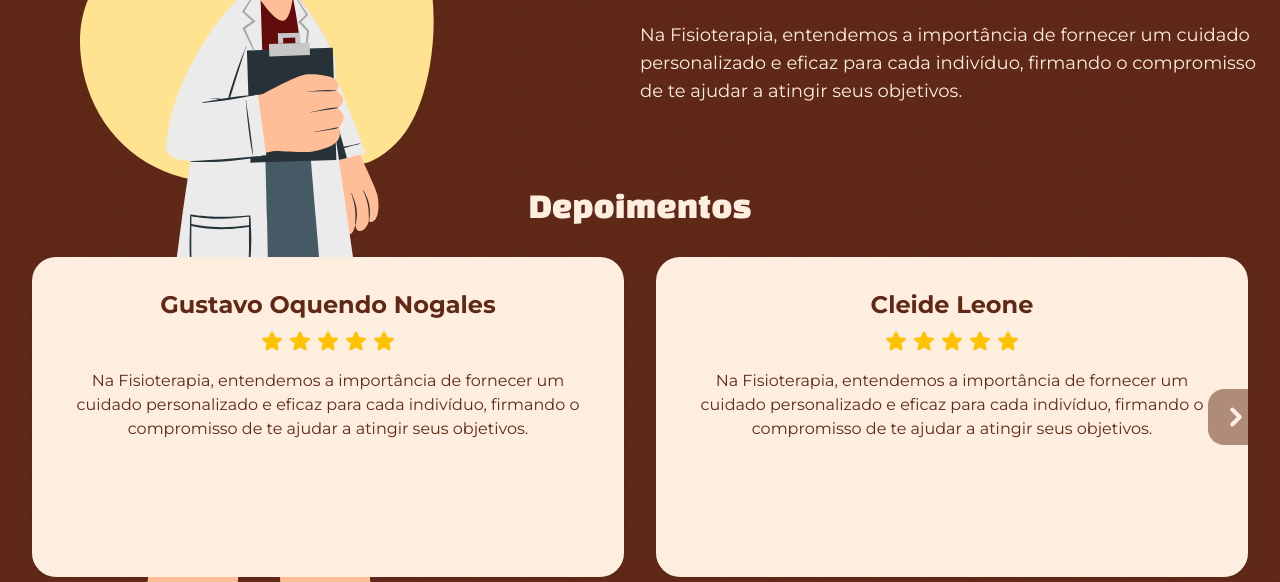
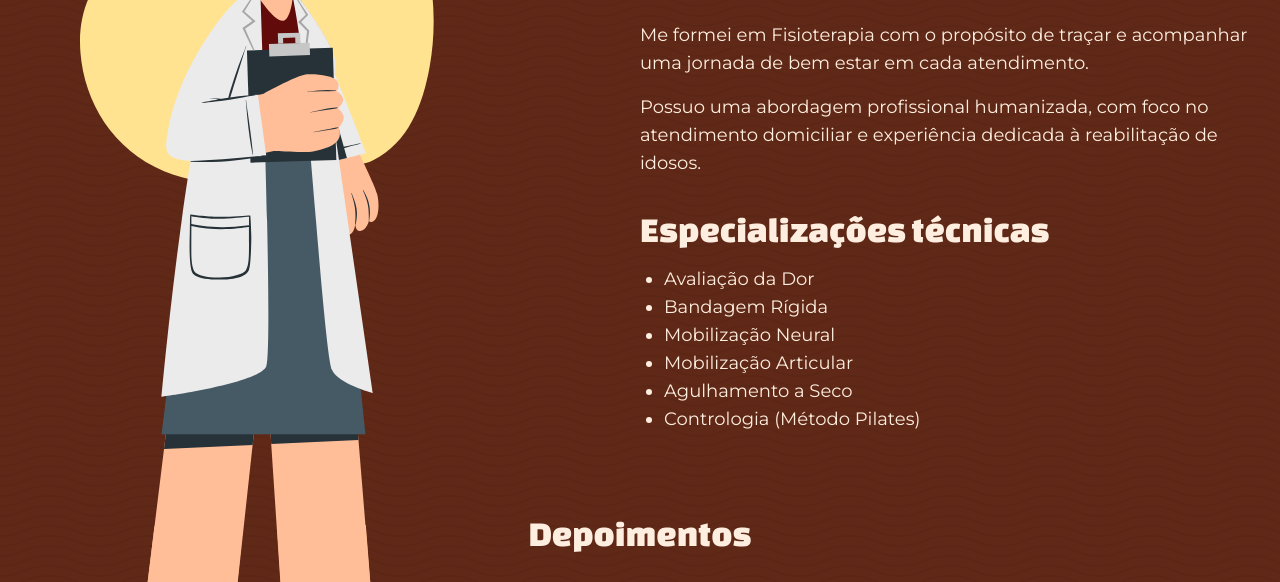
Before and after one commit to gustavonogales/dmc, a Gatsby site: page / in a window 1280 px wide. Shown: the part 1050-1632 px from the top of the page. Built offline with nearby package versions, Linux system fonts and the light colour scheme; Gatsby itself is replaced by a stand-in of ours.

Commit message:
change professional section content

```diff
--- a/src/components/sections/ProfessionalSection/index.js
+++ b/src/components/sections/ProfessionalSection/index.js
@@ -17,7 +17,12 @@ export const ProfessionalSection = React.forwardRef((props, ref) => {
         professional {
           name
           id
-          description
+          bio
+          bioSecondParagraph
+          technicalSpecializations {
+            title
+            items
+          }
           reviews {
             title
             items {
@@ -48,8 +53,19 @@ export const ProfessionalSection = React.forwardRef((props, ref) => {
             </h2>
             <span className="text-background">{data.id}</span>
             <p className="mt-6 font-body text-sm sm:text-base md:text-lg leading-body text-background text-center lg:text-start">
-              {data.description}
+              {data.bio}
             </p>
+            <p className="mt-4 font-body text-sm sm:text-base md:text-lg leading-body text-background text-center lg:text-start">
+              {data.bioSecondParagraph}
+            </p>
+            <h3 className="text-background text-4xl font-display mt-8">
+              {data.technicalSpecializations.title}
+            </h3>
+            <ul className="list-disc font-body text-background text-start mt-4 ml-6 text-sm sm:text-base md:text-lg">
+              {data.technicalSpecializations.items.map((item) => (
+                <li key={item}>{item}</li>
+              ))}
+            </ul>
           </article>
         </div>
         <article>
--- a/src/data/content.yaml
+++ b/src/data/content.yaml
@@ -8,9 +8,19 @@ welcome:
 professional:
   name: Débora Martins Corrêa
   id: 'CREFITO 3: 326975-F'
-  description: Na Fisioterapia, entendemos a importância de fornecer um cuidado
-    personalizado e eficaz para cada indivíduo, firmando o compromisso de te
-    ajudar a atingir seus objetivos.
+  bio: Me formei em Fisioterapia com o propósito de traçar e acompanhar uma jornada de bem estar em cada atendimento.
+  bioSecondParagraph:
+    Possuo uma abordagem profissional humanizada, com foco no atendimento domiciliar e experiência
+    dedicada à reabilitação de idosos.
+  technicalSpecializations:
+    title: Especializações técnicas
+    items:
+      - Avaliação da Dor
+      - Bandagem Rígida
+      - Mobilização Neural
+      - Mobilização Articular
+      - Agulhamento a Seco
+      - Contrologia (Método Pilates)
   reviews:
     title: Depoimentos
     items:
```
